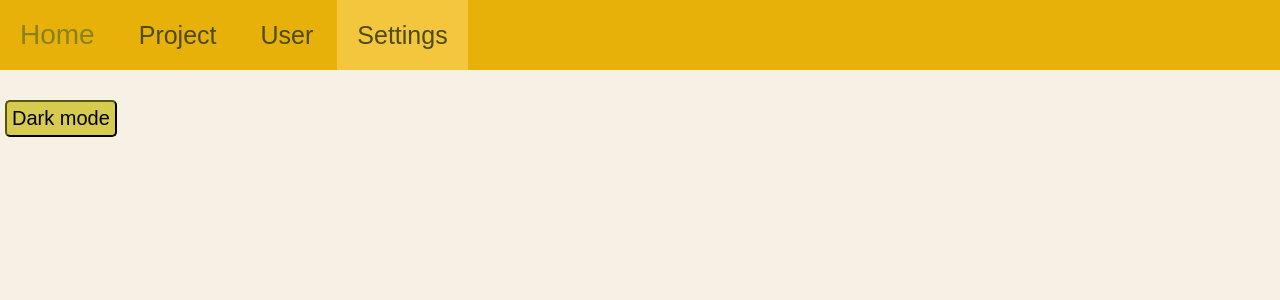
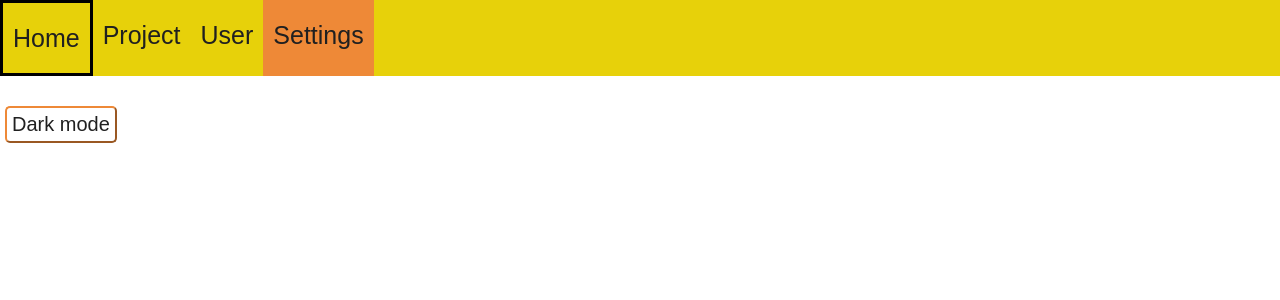
Before and after one commit to adas291/Smauksteliai, a PHP site: page /Settings.html in a window 1280 px wide. Shown: the top 300 px of the page. Run offline with PHP 8.4, Linux system fonts and the light colour scheme.

Commit message:
variables to css

```diff
--- a/Ui/Settings.html
+++ b/Ui/Settings.html
@@ -5,7 +5,7 @@
 		<meta http-equiv="X-UA-Compatible" content="IE=edge" />
 		<meta name="viewport" content="width=device-width, initial-scale=1.0" />
 		<title>SettingsPage</title>
-        <link rel="stylesheet" href="style.css">
+		<link rel="stylesheet" href="style.css" />
 	</head>
 	<body>
 		<nav>
--- a/Ui/style.css
+++ b/Ui/style.css
@@ -1,51 +1,66 @@
+:root {
+    --primary-color: #e7d10a;
+    --secondary-color: #ee8937;
+    --background-color: #ffffff;
+    --text-color: #202020;
+}
+
 * {
+    box-sizing: border-box;
     margin: 0;
     padding: 0;
+    border-collapse: collapse;
 }
 nav {
     width: 100%;
-    height: 70px;
-    background-color: #E7B10A;
+    /* height: 50vh; */
+    background-color: var(--primary-color);
 }
 body {
-    background-color: #F7F1E5;
+    background-color: var(--background-color);
 }
+
 .current {
-    background-color: #f3c63d;
+    background-color: var(--secondary-color);
 }
+
 ul {
+    display: flex;
 }
 
 ul li {
     list-style: none;
-    display: inline-block;
+    /* display: inline-block; */
     line-height: 70px;
     font-size: 25px;
     font-family: Arial;
-    color: #4C4B16;
+    color: var(--primary-color);
+    padding: 0 10px;
+}
+
+ul li a {
+    display: flex;
+    text-decoration: none;
+    font-size: 25px;
+    font-family: Arial;
+    color: var(--text-color);
+    /* padding: 0 20px; */
 
 }
 
-ul li a {
-    display: block;
-    text-decoration: none;
-    font-size: 25px;
-    font-family: Arial;
-    color: #4C4B16;
-    padding: 0 20px;
-
-}
 .firstB {
     margin-top: 30px;
+}
 
+ul li:hover {
+    /* color: var(--secondary-color); */
+    border-style: solid;
+    border-color: black;
 }
-ul li a:hover {
-    font-size: 28px;
-    color: #898121;
-}
+
 button {
-    background-color: #d6cb4e;
-    border-color: #57560f;
+    background-color: var(--background-color);
+    border-color: var(--secondary-color);
     border-width: 2px;
     border-radius: 5px;
     padding: 5px 5px;
@@ -53,18 +68,22 @@ button {
     font-size: 20px;
     text-decoration: none;
     font-family: Arial;
-    color: #000000;
+    color: var(--text-color);
 }
+
 button a {
     font-size: 20px;
     text-decoration: none;
     font-family: Arial;
-    color: #000000;
+    color: var(--text-color);
 }
+
 button:hover {
-    background-color: #c9bc2d;
+    background-color: var(--secondary-color);
     font-size: 22px;
 }
 button a:hover {
-    font-size: 22px;
+    border-width: 3px;
+    border-color: black;
+    /* font-size: 22px; */
 }
```
Lines whose indentation alone changed are shown as unchanged.
